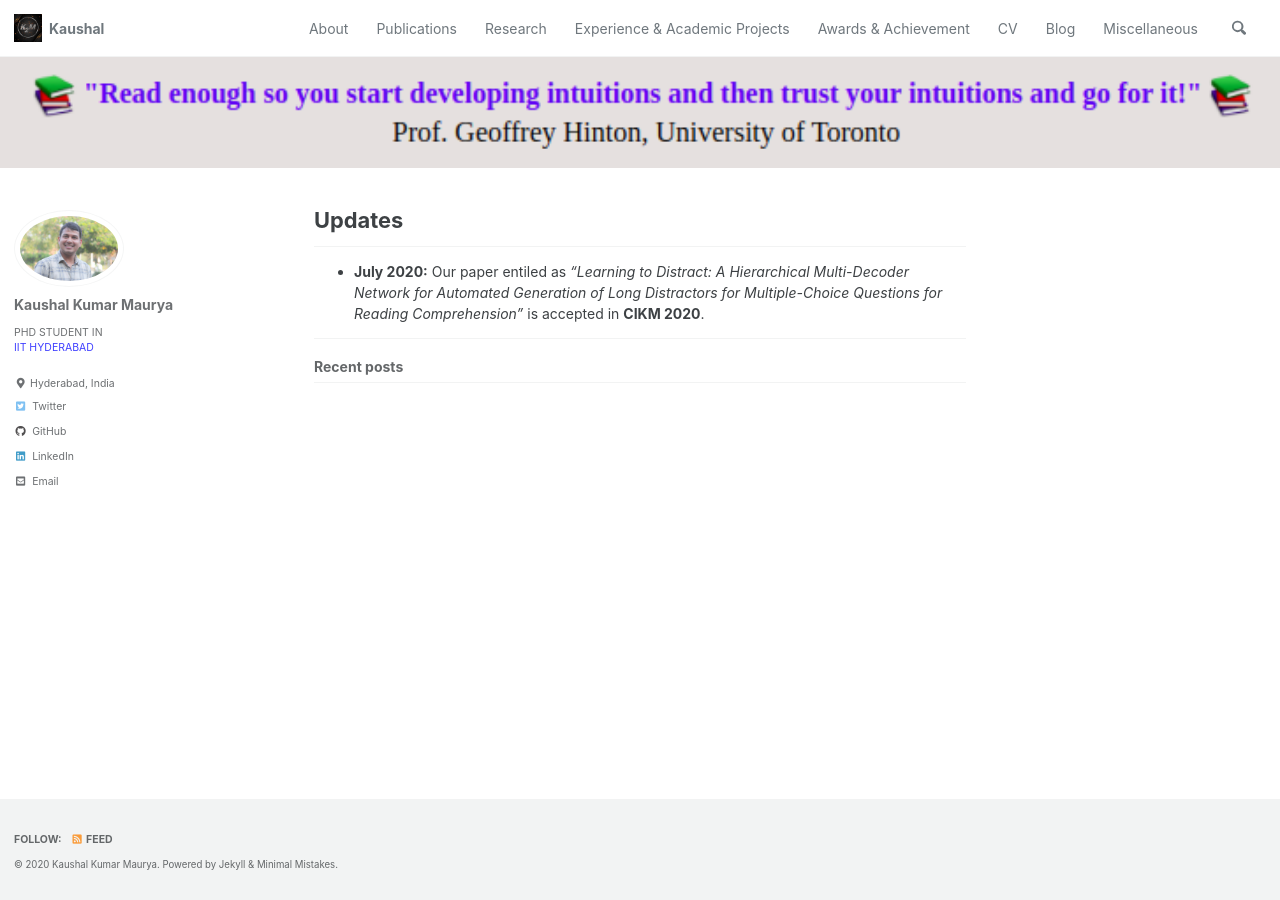
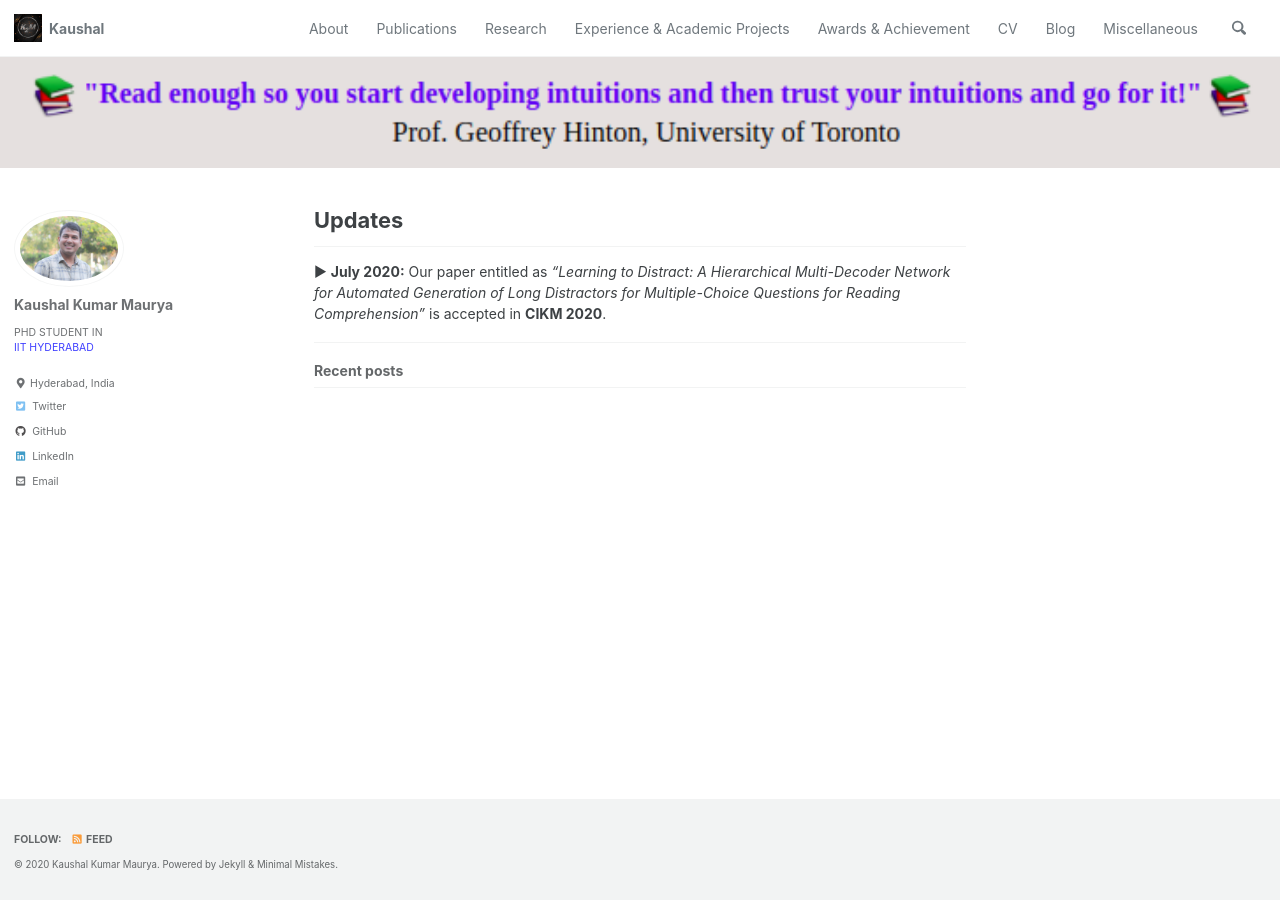
Before and after one commit to harshayelleni/harshayelleni.github.io, a Jekyll site: the page built from index.md, in a window 1280 px wide. Built offline with Jekyll 4.4.1, drawn with Linux system fonts in a browser that asks for light colours; cached includes are drawn as plain includes.

Commit message:
doing modifications

```diff
--- a/index.md
+++ b/index.md
@@ -7,6 +7,6 @@ header:
 ---
 
 ---
-* **July 2020:** Our paper entiled as _"Learning to Distract: A Hierarchical Multi-Decoder Network for Automated Generation of Long Distractors for Multiple-Choice Questions for Reading Comprehension"_ is accepted in **CIKM 2020**.
+&#9658; **July 2020:** Our paper entitled as _"Learning to Distract: A Hierarchical Multi-Decoder Network for Automated Generation of Long Distractors for Multiple-Choice Questions for Reading Comprehension"_ is accepted in **CIKM 2020**.
 
 ---
```
